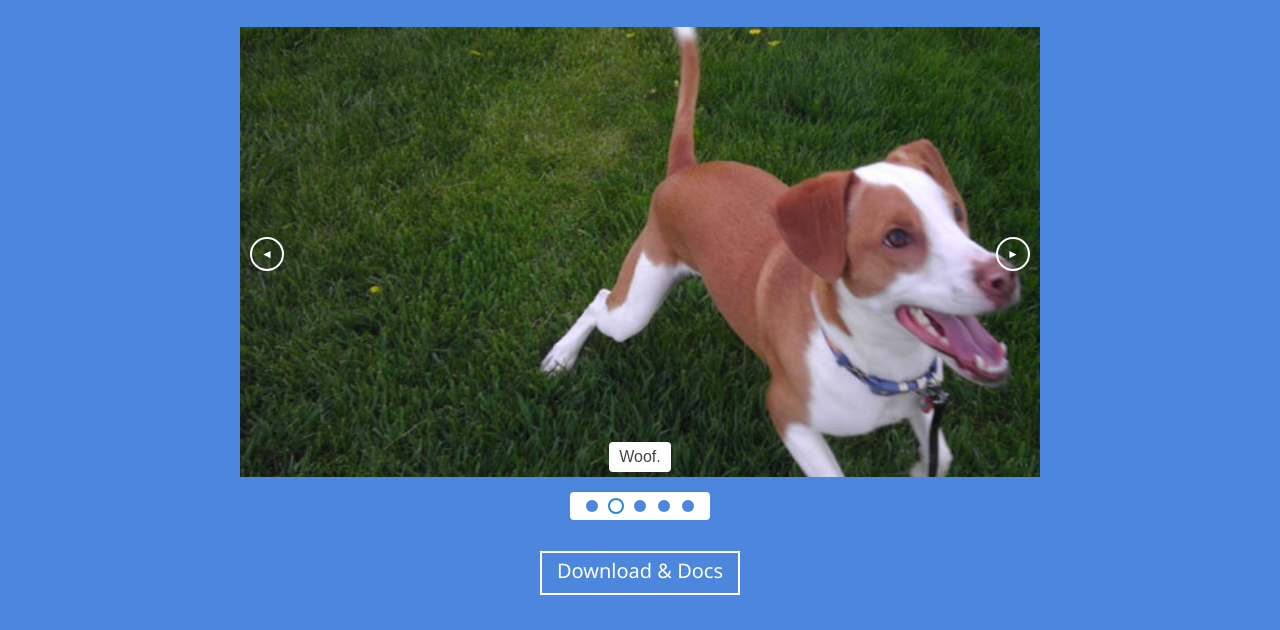
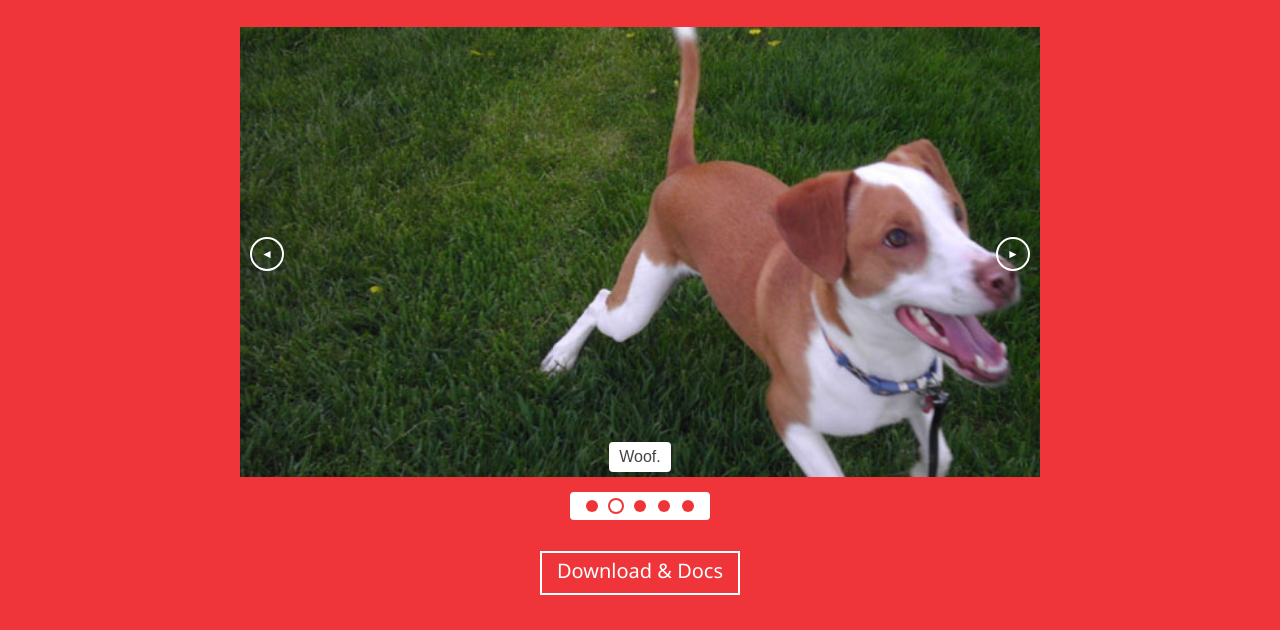
Before and after one commit to kthornbloom/Smoothslides, a plain HTML site: page index.html in a window 1280 px wide. Shown: the part 244-874 px from the top of the page. Drawn offline with nearby package versions, Linux system fonts and the light colour scheme.

Commit message:
style edits

```diff
--- a/css/smoothslides.theme.css
+++ b/css/smoothslides.theme.css
@@ -37,15 +37,15 @@
     height: 12px;
     border-radius: 6px;
     margin: 3px 6px;
-    background: #4C86DD;
+    background: #F0353A;
     -webkit-transition:all .2s ease-out;
 }
 .ss-paginate a:hover {
-    box-shadow: 0 0px 0 2px #2A89C5;
+    box-shadow: 0 0px 0 2px #F0353A;
 }
 .ss-current {
     background: #FFF!important;
-    box-shadow: 0 0px 0 2px #2A89C5;
+    box-shadow: 0 0px 0 2px #F0353A;
 }
 
 /* Previous & Next Buttons */
--- a/css/stylesheet.css
+++ b/css/stylesheet.css
@@ -5,7 +5,7 @@
 body, html {
 	padding:0px;
 	margin:0px;
-	background: #4C86DD;
+	background: #F0353A;
 	color:#fff;
 	font-size: 18px;
 	font-family: "Segoe UI", Frutiger, "Frutiger Linotype", "Dejavu Sans", "Helvetica Neue", Arial, sans-serif;
@@ -76,7 +76,7 @@ pre {
 }
 .button:hover {
 	background:#fff;
-	color:#4C86DD;
+	color:#F0353A;
 }
 .demo-centering {
 	max-width: 800px;
```
